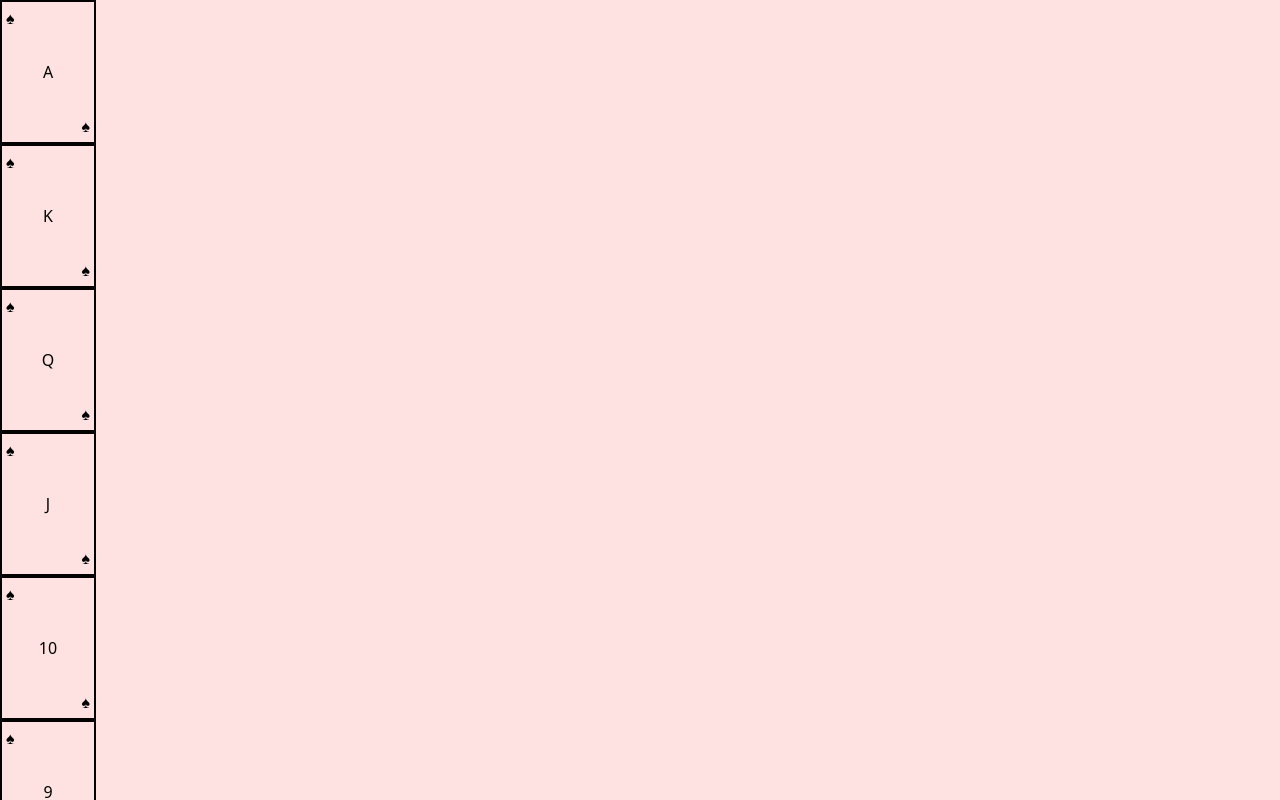
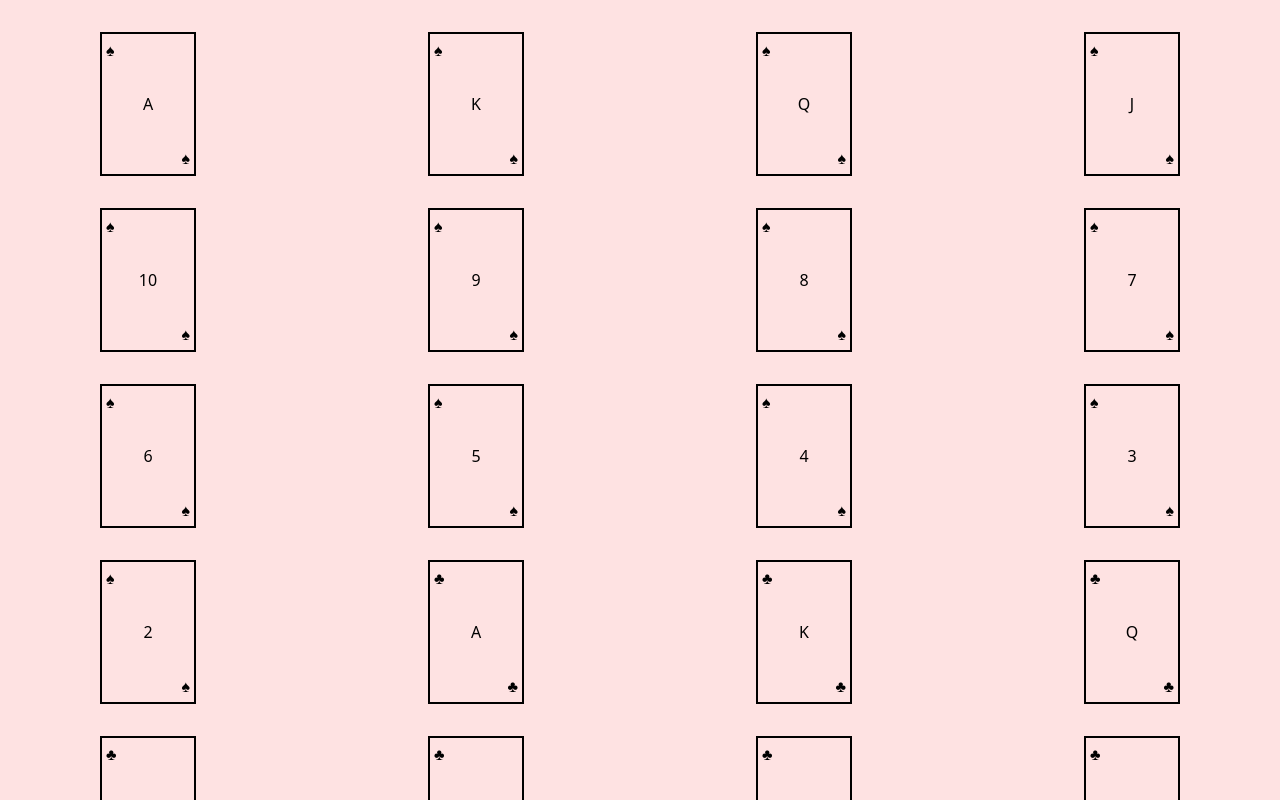
Before and after one commit to seon-2/bcs-part2-react, a React (Create React App) app in the folder card/: page / in a window 1280 px wide. Shown: the top 800 px of the page. Built offline with nearby package versions, Linux system fonts and the light colour scheme.

Commit message:
💄 [design] 화면 디자인 코드 추가

```diff
--- a/card/src/App.jsx
+++ b/card/src/App.jsx
@@ -3,7 +3,7 @@ import cardData from "./cardData.json";
 
 function App() {
   return (
-    <div className="bg-red-100">
+    <div className="bg-red-100 grid grid-cols-4 gap-8 py-8 justify-items-center">
       {cardData.map((v, i) => {
         return <Card key={i} symbol={v.symbol} score={v.score} />;
       })}
```
